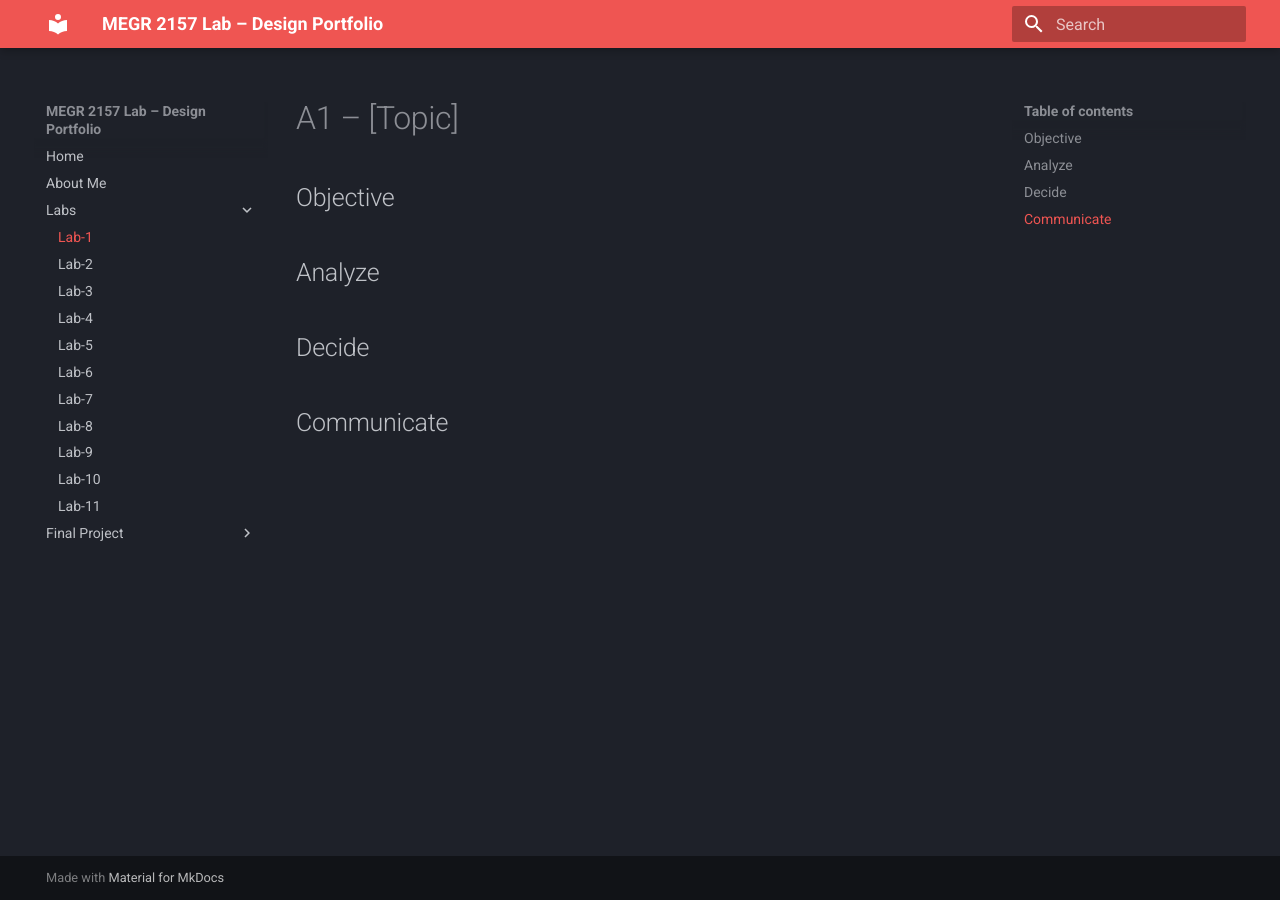
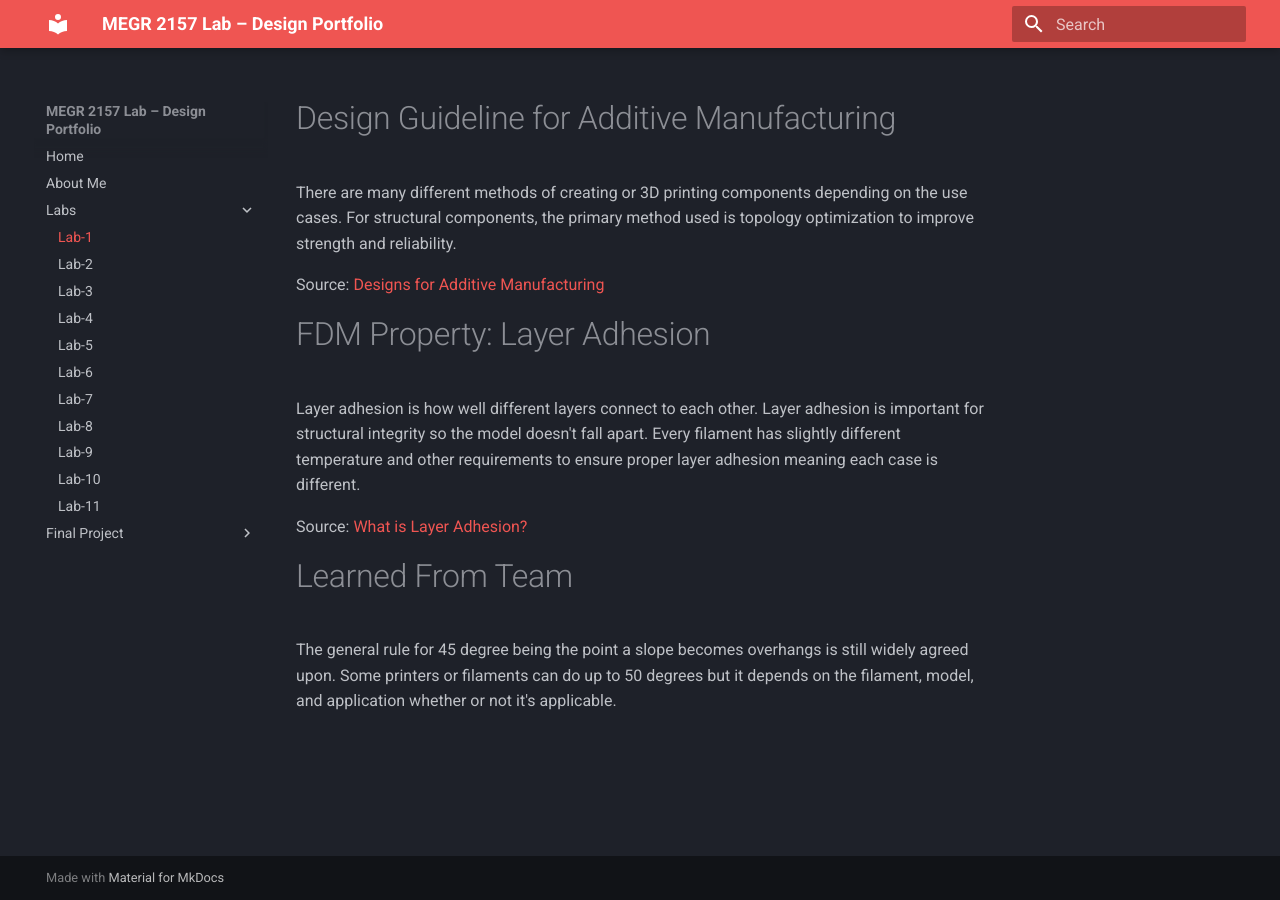
Before and after one commit to dheidenf-beep/DerekH-MEGR2157-LAB-Portfolio, an MkDocs documentation site: the page built from docs/Labs/L01/index.md, in a window 1280 px wide. Built offline with MkDocs 1.6.1 and Material for MkDocs 9.7.7, drawn with Linux system fonts in a browser that asks for light colours.

Commit message:
Revise index.md for additive manufacturing guidelines
Updated the document to provide a design guideline for additive manufacturing, including objectives and analysis of layer adhesion.

```diff
--- a/docs/Labs/L01/index.md
+++ b/docs/Labs/L01/index.md
@@ -1,12 +1,15 @@
-# A1 – [Topic]
+# Design Guideline for Additive Manufacturing
 
-## Objective
+There are many different methods of creating or 3D printing components depending on the use cases. For structural components, the primary method used is topology optimization to improve strength and reliability.
 
+Source: [Designs for Additive Manufacturing](https://www.emerald.com/rpj/article/25/6/1080/367466)
 
-## Analyze
+# FDM Property: Layer Adhesion
 
+Layer adhesion is how well different layers connect to each other. Layer adhesion is important for structural integrity so the model doesn't fall apart. Every filament has slightly different temperature and other requirements to ensure proper layer adhesion meaning each case is different.
 
-## Decide
+Source: [What is Layer Adhesion?](https://polyspectra.com/what-is-layer-adhesion/)
 
+# Learned From Team
 
-## Communicate
+The general rule for 45 degree being the point a slope becomes overhangs is still widely agreed upon. Some printers or filaments can do up to 50 degrees but it depends on the filament, model, and application whether or not it's applicable.
```
